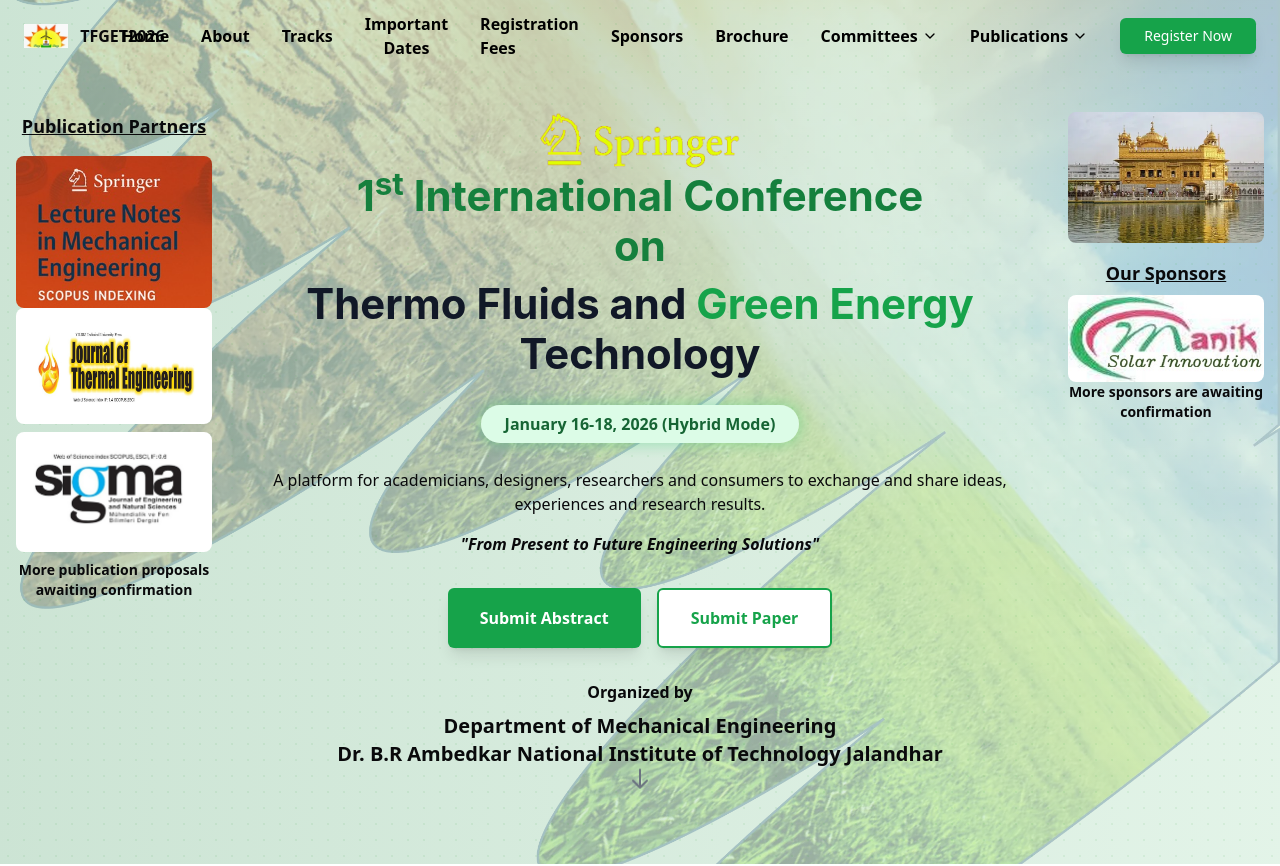
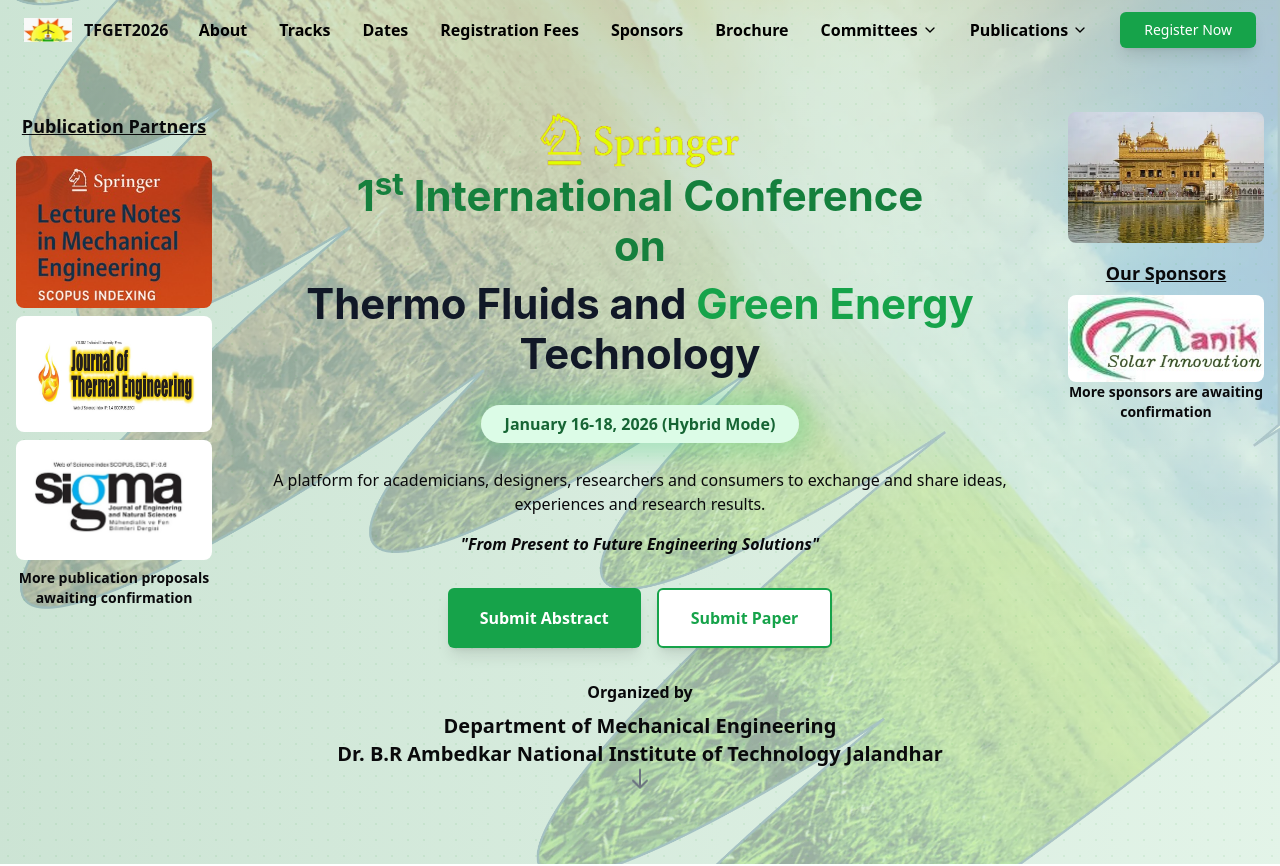
Before and after one commit to JasnoorMaan/me_new_conf, a React (Vite) app: page / in a window 1280 px wide. Shown: the top 866 px of the page. Built offline with nearby package versions, Linux system fonts and the light colour scheme.

Commit message:
more changes

```diff
--- a/src/components/AdvisoryComm.jsx
+++ b/src/components/AdvisoryComm.jsx
@@ -1,4 +1,4 @@
-import React from 'react';
+import React from "react";
 
 const AdvisoryComm = () => {
   const nationalCommittee = [
@@ -25,6 +25,7 @@ const AdvisoryComm = () => {
     "Prof. Rakesh Sehgal, NIT Hamirpur",
     "Prof. Satish Kumar, NIT Kurukshetra",
     "Prof. Jagdev Singh, Beant College of Engineering and Technology, Gurdaspur",
+    "Dr. O P Verma, NIT Jalandhar",
   ];
 
   const internationalCommittee = [
@@ -55,7 +56,9 @@ const AdvisoryComm = () => {
         <div className="grid grid-cols-1 lg:grid-cols-2 gap-8">
           {/* National Committee Container */}
           <div className="bg-white rounded-lg p-8 shadow-md border-l-4 border-l-conf-green-600">
-            <h3 className="subheading highlighter1 mb-8 text-center">NATIONAL ADVISORY COMMITTEE</h3>
+            <h3 className="subheading highlighter1 mb-8 text-center">
+              NATIONAL ADVISORY COMMITTEE
+            </h3>
             <div className="space-y-4">
               {nationalCommittee.map((member, index) => (
                 <div
@@ -65,7 +68,10 @@ const AdvisoryComm = () => {
                   <div className="w-6 h-6 bg-conf-green-600 text-white rounded-full flex items-center justify-center text-sm font-semibold mt-1 flex-shrink-0">
                     {index + 1}
                   </div>
-                  <span className="normal-text font-semibold text-gray-700 leading-relaxed" style={{lineHeight: '1.8'}}>
+                  <span
+                    className="normal-text font-semibold text-gray-700 leading-relaxed"
+                    style={{ lineHeight: "1.8" }}
+                  >
                     {member}
                   </span>
                 </div>
@@ -75,7 +81,9 @@ const AdvisoryComm = () => {
 
           {/* International Committee Container */}
           <div className="bg-white rounded-lg p-8 shadow-md border-l-4 border-l-conf-green-600">
-            <h3 className="subheading highlighter1 mb-8 text-center">INTERNATIONAL ADVISORY COMMITTEE</h3>
+            <h3 className="subheading highlighter1 mb-8 text-center">
+              INTERNATIONAL ADVISORY COMMITTEE
+            </h3>
             <div className="space-y-4">
               {internationalCommittee.map((member, index) => (
                 <div
@@ -85,7 +93,10 @@ const AdvisoryComm = () => {
                   <div className="w-6 h-6 bg-conf-green-600 text-white rounded-full flex items-center justify-center text-sm font-semibold mt-1 flex-shrink-0">
                     {index + 1}
                   </div>
-                  <span className="normal-text font-semibold text-gray-700 leading-relaxed" style={{lineHeight: '1.8'}}>
+                  <span
+                    className="normal-text font-semibold text-gray-700 leading-relaxed"
+                    style={{ lineHeight: "1.8" }}
+                  >
                     {member}
                   </span>
                 </div>
--- a/src/components/HeroSection.jsx
+++ b/src/components/HeroSection.jsx
@@ -24,7 +24,7 @@ const HeroSection = () => {
               Publication Partners
             </h2>
             <img
-              className="rounded-lg"
+              className="rounded-lg mb-2"
               width={200}
               src="/landing/springer_hori.jpg"
               alt="Springer Logo"
@@ -68,7 +68,7 @@ const HeroSection = () => {
               </h1>
               <div className="py-8 inline-block">
                 <span
-                  className="bg-conf-green-100 text-conf-green-800 px-6 py-2 rounded-full normal-text font-semibold shadow-sm
+                  className="bg-conf-green-100 text-conf-green-800 px-6 py-2 rounded-full normal-text font-bold shadow-sm
                                hover:scale-105 hover:shadow-lg hover:bg-conf-green-200 pillbox-animate"
                 >
                   January 16-18, 2026 (Hybrid Mode)
--- a/src/components/Navbar.jsx
+++ b/src/components/Navbar.jsx
@@ -47,11 +47,11 @@ const Navbar = () => {
   }, []);
 
   const navLinks = [
-    { name: "Home", href: "/", section: null, isRoute: true },
+    // { name: "Home", href: "/", section: null, isRoute: true },
     { name: "About", href: "#about", section: "about", isRoute: false },
     { name: "Tracks", href: "#tracks", section: "tracks", isRoute: false },
     {
-      name: "Important Dates",
+      name: "Dates",
       href: "#dates",
       section: "dates",
       isRoute: false,
--- a/src/index.css
+++ b/src/index.css
@@ -120,7 +120,7 @@
     box-shadow: 0 0 0 0 rgba(34, 197, 94, 0.15);
   }
   50% {
-    box-shadow: 0 0 12px 4px rgba(34, 197, 94, 0.25);
+    box-shadow: 0 0 24px 12px rgba(34, 197, 94, 0.25);
   }
   100% {
     box-shadow: 0 0 0 0 rgba(34, 197, 94, 0.15);
```
Lines whose indentation alone changed are shown as unchanged.
